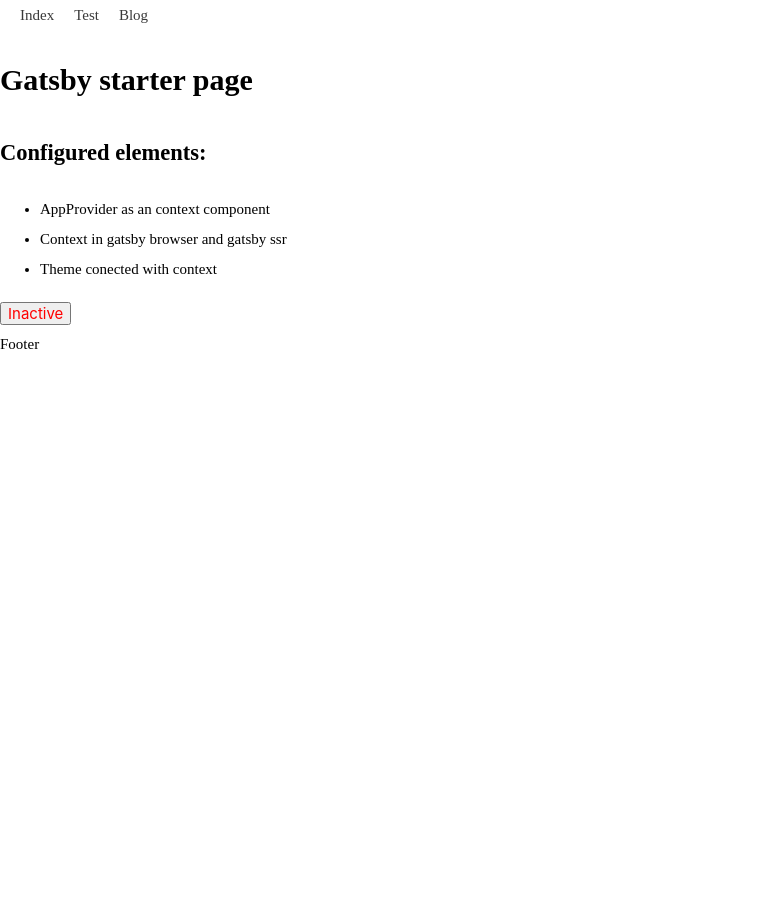
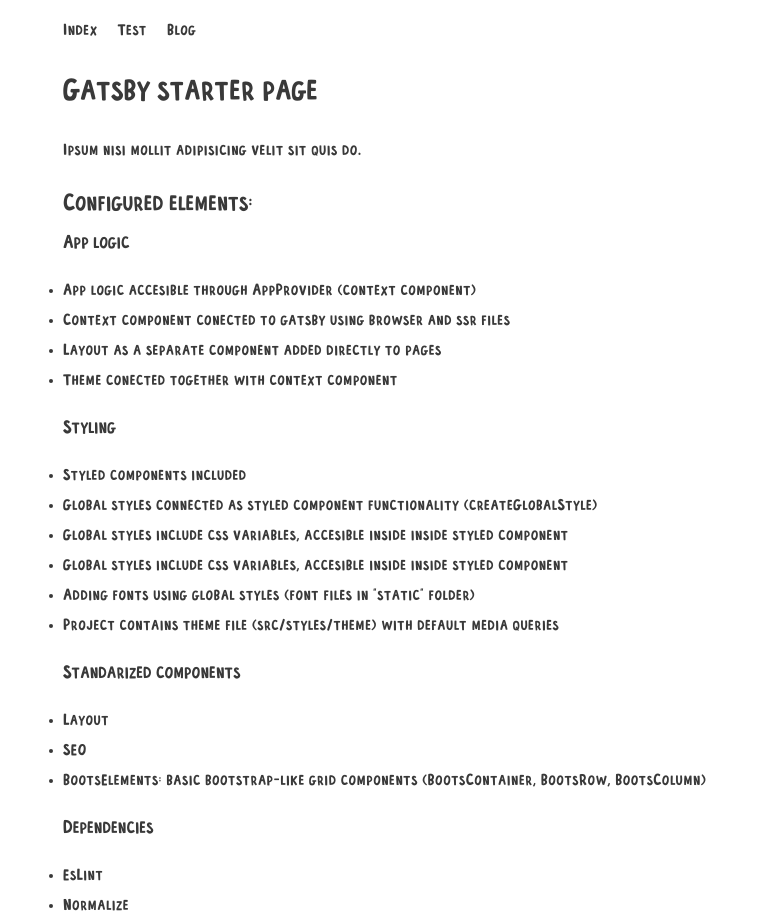
Before and after one commit to PK007PK/p43boiler-gatsbyStyled, a Gatsby site: page / in a window 1280 px wide. Shown: the top 923 px of the page, without its empty margins (0-769 px from the left). Before the commit the page ends 800 px from the top, so only its background shows below. Built offline with nearby package versions, Linux system fonts and the light colour scheme; Gatsby itself is replaced by a stand-in of ours.

Commit message:
Multiple changes

```diff
--- a/gatsby-browser.js
+++ b/gatsby-browser.js
@@ -1,5 +1,5 @@
-import React from "react";
-import { AppProvider } from "./src/AppProvider";
+import React from 'react';
+import { AppProvider } from './src/AppProvider';
 
 export function wrapRootElement({ element }) {
   return <AppProvider>{element}</AppProvider>;
--- a/gatsby-config.js
+++ b/gatsby-config.js
@@ -1,15 +1,17 @@
 module.exports = {
   siteMetadata: {
-    title: "Gatsby boilerplate",
-    siteUrl: "https://pkgatsbystarter.netlify.com",
+    title: 'Gatsby boilerplate',
+    description: 'Gatsby starter site',
+    siteUrl: 'https://pkgatsbystarter.netlify.com',
+    language: 'eng',
   },
   flags: { DEV_SSR: true },
   plugins: [
-    "gatsby-plugin-styled-components",
+    'gatsby-plugin-styled-components',
     {
-      resolve: "gatsby-plugin-google-analytics",
+      resolve: 'gatsby-plugin-google-analytics',
       options: {
-        trackingId: "xxxgoogleanaliticsxxx",
+        trackingId: 'xxxgoogleanaliticsxxx',
       },
     },
     {
@@ -50,17 +52,17 @@
       },
     },
     `gatsby-remark-copy-linked-files`,
-    "gatsby-plugin-sharp",
-    "gatsby-plugin-react-helmet",
-    "gatsby-plugin-sitemap",
-    "gatsby-plugin-offline",
+    'gatsby-plugin-sharp',
+    'gatsby-plugin-react-helmet',
+    'gatsby-plugin-sitemap',
+    'gatsby-plugin-offline',
     // {
     //   resolve: "gatsby-plugin-manifest",
     //   options: {
     //     icon: "src/images/icon.png",
     //   },
     // },
-    "gatsby-transformer-sharp",
-    "gatsby-plugin-netlify-cms",
+    'gatsby-transformer-sharp',
+    'gatsby-plugin-netlify-cms',
   ],
 };
--- a/package.json
+++ b/package.json
@@ -45,6 +45,7 @@
     "netlify-cms-app": "^2.14.26",
     "normalize.css": "^8.0.1",
     "prismjs": "^1.23.0",
+    "prop-types": "^15.7.2",
     "react": "^16.13.1",
     "react-dom": "^16.13.1",
     "react-helmet": "^6.1.0",
--- a/src/assets/Theme.js
+++ /dev/null
@@ -1,30 +0,0 @@
-export const theme = {};
-
-theme.breakpoint = {
-  xs: 576,
-  sm: 768,
-  md: 992,
-  lg: 1200,
-  xl: 1550,
-};
-
-theme.media = {
-  xsAbove: `@media (min-width: ${theme.breakpoint.xs}px)`,
-  xsBelow: `@media (max-width: ${theme.breakpoint.xs - 1}px)`,
-  smAbove: `@media (min-width: ${theme.breakpoint.sm}px)`,
-  smBelow: `@media (max-width: ${theme.breakpoint.sm - 1}px)`,
-  mdAbove: `@media (min-width: ${theme.breakpoint.md}px)`,
-  mdBelow: `@media (max-width: ${theme.breakpoint.md - 1}px)`,
-  lgAbove: `@media (min-width: ${theme.breakpoint.lg}px)`,
-  lgBelow: `@media (max-width: ${theme.breakpoint.lg - 1}px)`,
-  xlAbove: `@media (min-width: ${theme.breakpoint.xl}px)`,
-  xlBelow: `@media (max-width: ${theme.breakpoint.xl - 1}px)`,
-};
-
-theme.maxContainerWidth = {
-  xs: 540,
-  sm: 720,
-  md: 960,
-  lg: 1184,
-  xl: 1400,
-};
--- /dev/null
+++ b/src/components/BootsElements.js
@@ -0,0 +1,136 @@
+import styled from 'styled-components';
+import { theme } from '../styles/Theme';
+
+export const BootsContainer = styled.div`
+  width: 100%;
+  padding-left: 15px;
+  padding-right: 15px;
+  margin-left: auto;
+  margin-right: auto;
+  ${({ theme }) => theme.media.xsAbove} {
+    max-width: ${({ theme }) => theme.maxContainerWidth.xs}px;
+  }
+  ${({ theme }) => theme.media.smAbove} {
+    max-width: ${({ theme }) => theme.maxContainerWidth.sm}px;
+  }
+  ${({ theme }) => theme.media.mdAbove} {
+    max-width: ${({ theme }) => theme.maxContainerWidth.md}px;
+  }
+  ${({ theme }) => theme.media.lgAbove} {
+    max-width: ${({ theme }) => theme.maxContainerWidth.lg}px;
+  ${({ theme }) => theme.media.xlAbove} {
+    max-width: ${({ theme }) => theme.maxContainerWidth.xl}px;
+  }
+  ${({ theme }) => theme.media.xlAbove} {
+    ${({ noXl }) =>
+      noXl &&
+      `
+      {
+        max-width: ${({ theme }) => theme.maxContainerWidth.lg}px;
+      }
+    `}
+  }
+`;
+
+export const BootsRow = styled.div`
+  display: flex;
+  flex-wrap: wrap;
+  margin: 0px -15px;
+  position: relative;
+  ${({ margin }) => margin && `margin: ${margin};`}
+  ${({ marginColumnBelow = 'mdBelow', marginValue }) =>
+    marginColumnBelow && theme.media[marginColumnBelow]} {
+    & > * {
+      margin-bottom: ${({ marginValue = '24px;' }) => marginValue};
+    }
+    & > *:last-child {
+      margin-bottom: 0px;
+    }
+  }
+`;
+
+export const BootsColumn = styled.div`
+  width: 100%;
+  padding: 0 15px;
+  position: relative;
+  ${({ yPadding }) =>
+    yPadding && `padding-top: ${yPadding}; padding-bottom: ${yPadding};`}
+  ${({ center }) =>
+    center &&
+    `
+      {
+        display: flex;
+        flex-direction: column;
+        justify-content: center;
+        align-items: center;
+      }
+    `}
+    ${({ xxs }) =>
+    xxs &&
+    `
+      {
+        max-width: ${(xxs / 12) * 100}%;
+        flex: 0 0 ${(xxs / 12) * 100}%;
+      }
+    `}
+
+  ${({ theme }) => theme.media.xsAbove} {
+    ${({ xs }) =>
+      xs &&
+      `
+      {
+        max-width: ${(xs / 12) * 100}%;
+        flex: 0 0 ${(xs / 12) * 100}%;
+      }
+    `}
+  }
+  ${({ theme }) => theme.media.smAbove} {
+    ${({ sm }) =>
+      sm &&
+      `
+      {
+        max-width: ${(sm / 12) * 100}%;
+        flex: 0 0 ${(sm / 12) * 100}%;
+      }
+    `}
+  }
+  ${({ theme }) => theme.media.mdAbove} {
+    ${({ md }) =>
+      md &&
+      `
+      {
+        max-width: ${(md / 12) * 100}%;
+        flex: 0 0 ${(md / 12) * 100}%;
+      }
+    `}
+  }
+  ${({ theme }) => theme.media.lgAbove} {
+    ${({ lg }) =>
+      lg &&
+      `
+      {
+        max-width: ${(lg / 12) * 100}%;
+        flex: 0 0 ${(lg / 12) * 100}%;
+      }
+    `}
+  }
+  ${({ theme }) => theme.media.xlAbove} {
+    ${({ xl }) =>
+      xl &&
+      `
+      {
+        max-width: ${(xl / 12) * 100}%;
+        flex: 0 0 ${(xl / 12) * 100}%;
+      }
+    `}
+  }
+`;
+
+export const BootsPaper = styled.div`
+  margin-bottom: 24px;
+`;
+
+export const BodyWrapper = styled.div`
+  min-height: 100vh;
+  position: relative;
+`;
--- a/src/components/Footer.js
+++ b/src/components/Footer.js
@@ -1,5 +1,6 @@
-import React from "react";
+import React from 'react';
+import { BootsContainer } from './BootsElements';
 
 export default function Footer() {
-  return <div>Footer</div>;
+  return <BootsContainer style={{ marginTop: '50px' }}>Footer</BootsContainer>;
 }
--- a/src/components/Layout.js
+++ b/src/components/Layout.js
@@ -1,24 +1,19 @@
-import React from "react";
-import PropTypes from "prop-types";
-import "normalize.css";
-import GlobalStyles from "../styles/GlobalStyles";
-import Navbar from "../components/Navbar";
-import Footer from "../components/Footer";
+import React from 'react';
+import 'normalize.css';
+import GlobalStyles from '../styles/GlobalStyles';
+import Navbar from './Navbar';
+import Footer from './Footer';
+import { BootsContainer } from './BootsElements';
+import Typography from '../styles/Typography';
 
-const Layout = ({ location, children }) => {
-  return (
-    <>
-      <GlobalStyles />
-      {/* <Typography /> */}
-      <Navbar location={location} />
-      {children}
-      <Footer />
-    </>
-  );
-};
-
-Layout.propTypes = {
-  location: PropTypes.object,
-};
+const Layout = ({ children }) => (
+  <>
+    <GlobalStyles />
+    <Typography />
+    <Navbar />
+    <BootsContainer>{children}</BootsContainer>
+    <Footer />
+  </>
+);
 
 export default Layout;
--- a/src/components/Navbar.js
+++ b/src/components/Navbar.js
@@ -1,18 +1,35 @@
-import React from "react";
-import { Link } from "gatsby";
+import React from 'react';
+import { Link } from 'gatsby';
+import styled from 'styled-components';
+import { BootsContainer } from './BootsElements';
+
+const NavStyle = styled.nav`
+  ul {
+    display: flex;
+  }
+
+  li {
+    list-style: none;
+    margin-right: 20px;
+  }
+`;
 
 export default function Navbar() {
   return (
-    <div>
-      <Link style={{ marginLeft: "20px" }} to="/">
-        Index
-      </Link>
-      <Link style={{ marginLeft: "20px" }} to="/test">
-        Test
-      </Link>
-      <Link style={{ marginLeft: "20px" }} to="/blog">
-        Blog
-      </Link>
-    </div>
+    <NavStyle>
+      <BootsContainer>
+        <ul>
+          <li>
+            <Link to="/">Index</Link>
+          </li>
+          <li>
+            <Link to="/test">Test</Link>
+          </li>
+          <li>
+            <Link to="/blog">Blog</Link>{' '}
+          </li>
+        </ul>
+      </BootsContainer>
+    </NavStyle>
   );
 }
--- a/src/pages/index.js
+++ b/src/pages/index.js
@@ -1,23 +1,76 @@
-import React, { useContext } from 'react';
+import React from 'react';
 
 import Button from '../components/Button';
 import Layout from '../components/Layout';
-import AppContext from '../AppProvider';
+import SEO from '../components/SEO';
 
-const IndexPage = () => {
-  const { piotrek } = useContext(AppContext);
-  return (
+const IndexPage = () => (
   <Layout>
+    <SEO title="Main page" />
+    <main>
+      <header>
         <h1>Gatsby starter page</h1>
+        <p>Ipsum nisi mollit adipisicing velit sit quis do.</p>
+      </header>
+      <section>
         <h2>Configured elements:</h2>
+        <article>
+          <h3>App logic</h3>
           <ul>
-        <li>AppProvider as an context component</li>
-        <li>Context in gatsby browser and gatsby ssr</li>
-        <li>Theme conected with context</li>
+            <li>App logic accesible through AppProvider (context component)</li>
+            <li>
+              Context component conected to gatsby using browser and ssr files
+            </li>
+            <li>Layout as a separate component added directly to pages</li>
+            <li>Theme conected together with context component</li>
           </ul>
-      <Button />
+        </article>
+        <article>
+          <h3>Styling</h3>
+          <ul>
+            <li>Styled components included</li>
+            <li>
+              Global styles connected as styled component functionality
+              (createGlobalStyle)
+            </li>
+            <li>
+              Global styles include css variables, accesible inside inside
+              styled component
+            </li>
+            <li>
+              Global styles include css variables, accesible inside inside
+              styled component
+            </li>
+            <li>
+              Adding fonts using global styles (font files in "static" folder){' '}
+            </li>
+            <li>
+              Project contains theme file (src/styles/theme) with default media
+              queries
+            </li>
+          </ul>
+        </article>
+        <article>
+          <h3>Standarized components</h3>
+          <ul>
+            <li>Layout</li>
+            <li>SEO</li>
+            <li>
+              BootsElements: basic bootstrap-like grid components
+              (BootsContainer, BootsRow, BootsColumn)
+            </li>
+          </ul>
+        </article>
+        <article>
+          <h3>Dependencies</h3>
+          <ul>
+            <li>EsLint</li>
+            <li>Normalize</li>
+          </ul>
+        </article>
+      </section>
+    </main>
   </Layout>
 );
-};
 
 export default IndexPage;
--- a/src/styles/GlobalStyles.js
+++ b/src/styles/GlobalStyles.js
@@ -1,4 +1,4 @@
-import { createGlobalStyle } from "styled-components";
+import { createGlobalStyle } from 'styled-components';
 
 const GlobalStyles = createGlobalStyle`
 /* @font-face {
@@ -46,6 +46,8 @@
 button {
     font-family: 'radnika_next', --apple-system, BlinkMacSystemFont, 'Segoe UI', Roboto, Oxygen, Ubuntu, Cantarell, 'Open Sans', 'Helvetica Neue', sans-serif;
 }
+
+
 `;
 
 export default GlobalStyles;
--- /dev/null
+++ b/src/styles/Theme.js
@@ -0,0 +1,30 @@
+export const theme = {};
+
+theme.breakpoint = {
+  xs: 576,
+  sm: 768,
+  md: 992,
+  lg: 1200,
+  xl: 1550,
+};
+
+theme.media = {
+  xsAbove: `@media (min-width: ${theme.breakpoint.xs}px)`,
+  xsBelow: `@media (max-width: ${theme.breakpoint.xs - 1}px)`,
+  smAbove: `@media (min-width: ${theme.breakpoint.sm}px)`,
+  smBelow: `@media (max-width: ${theme.breakpoint.sm - 1}px)`,
+  mdAbove: `@media (min-width: ${theme.breakpoint.md}px)`,
+  mdBelow: `@media (max-width: ${theme.breakpoint.md - 1}px)`,
+  lgAbove: `@media (min-width: ${theme.breakpoint.lg}px)`,
+  lgBelow: `@media (max-width: ${theme.breakpoint.lg - 1}px)`,
+  xlAbove: `@media (min-width: ${theme.breakpoint.xl}px)`,
+  xlBelow: `@media (max-width: ${theme.breakpoint.xl - 1}px)`,
+};
+
+theme.maxContainerWidth = {
+  xs: 540,
+  sm: 720,
+  md: 960,
+  lg: 1184,
+  xl: 1400,
+};
--- a/src/styles/Typography.js
+++ b/src/styles/Typography.js
@@ -1,6 +1,6 @@
-import { createGlobalStyle } from "styled-components";
+import { createGlobalStyle } from 'styled-components';
 
-import font from "../assets/fonts/frenchfries.woff";
+import font from '../assets/fonts/frenchfries.woff';
 
 const Typography = createGlobalStyle`
   @font-face {
@@ -26,6 +26,12 @@
     text-decoration-skip-ink: none;
   }
 
+  ul {
+    padding: 0;
+  }
+
+
+
 `;
 
 export default Typography;
```
Also changed, not shown: src/AppProvider.js (+3 -22 lines), src/components/Button.js (+6 -7 lines), src/components/SEO.js (+27 -50 lines), src/pages/blog.js (+8 -9 lines), src/pages/test.js (+11 -11 lines). Lines whose indentation alone changed are shown as unchanged.
